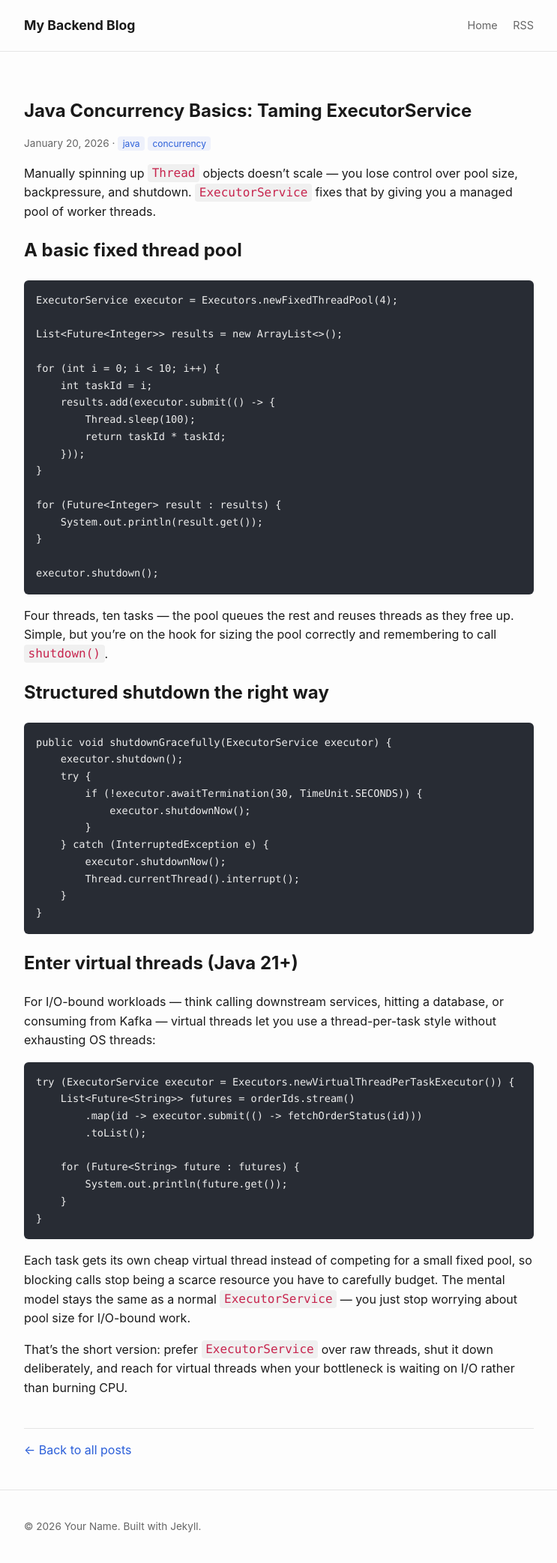
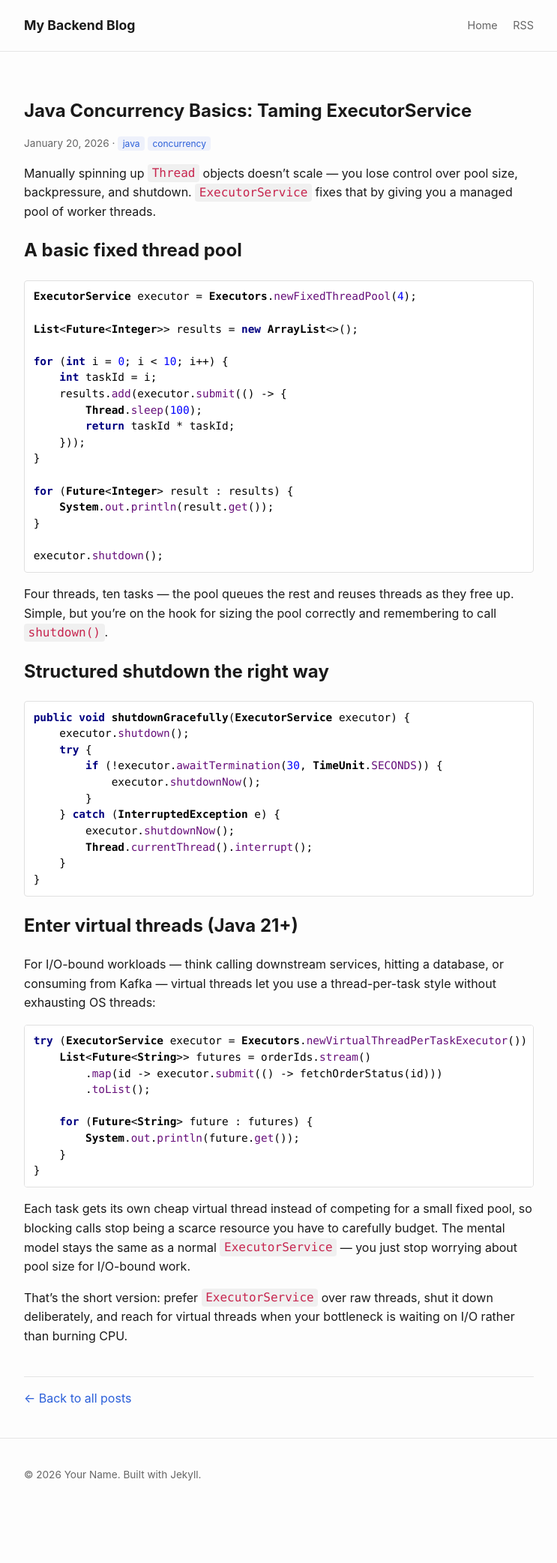
Before and after one commit to KonradNowacki/low-latency, a Jekyll site: the page built from _posts/2026-01-20-java-concurrency-executor-basics.md, in a window 1280 px wide. Shown: the whole page at 75% size, without its empty margins (268-1011 px from the left). Built offline with Jekyll 4.4.1, drawn with Linux system fonts in a browser that asks for light colours; after the commit the page ends 2016 px from its top, so only the background shows below that.

Commit message:
Added jekyll

```diff
--- a/assets/css/style.css
+++ b/assets/css/style.css
@@ -136,3 +136,105 @@ main.wrapper { padding: 2.5rem 1.25rem; }
   color: var(--muted);
   font-size: 0.85rem;
 }
+
+/* ==========================================================================
+   Rouge syntax highlighting theme â€” IntelliJ IDEA "Light (Default)" palette
+   Drop this in assets/css/syntax.css and link it from your layout's <head>:
+   <link rel="stylesheet" href="{{ '/assets/css/syntax.css' | relative_url }}">
+   ========================================================================== */
+
+.highlight,
+.highlight pre {
+    background-color: #ffffff;
+    color: #000000;
+}
+
+.highlight table td { padding: 0 0.5em; }
+.highlight table pre { margin: 0; }
+
+/* line numbers column (rouge linenos="table") */
+.highlight .lineno {
+    color: #a6a6a6;
+    background-color: #f5f5f5;
+    padding-right: 0.75em;
+    padding-left: 0.5em;
+    text-align: right;
+    user-select: none;
+    border-right: 1px solid #e0e0e0;
+}
+
+.highlight pre {
+    padding: 0.9em 1em;
+    border: 1px solid #e0e0e0;
+    border-radius: 4px;
+    overflow-x: auto;
+    font-size: 0.9em;
+    line-height: 1.5;
+}
+
+/* ---- token colors (IntelliJ Light) ---- */
+
+.highlight .c,
+.highlight .c1,
+.highlight .cm,
+.highlight .cs { color: #808080; font-style: italic; }        /* comments */
+.highlight .cp { color: #808000; }                             /* preprocessor */
+
+.highlight .k,
+.highlight .kd,
+.highlight .kn,
+.highlight .kr,
+.highlight .kp,
+.highlight .ow { color: #000080; font-weight: bold; }          /* keywords */
+.highlight .kt,
+.highlight .kc { color: #000080; font-weight: bold; }          /* types / const keywords */
+
+.highlight .s,
+.highlight .s1,
+.highlight .s2,
+.highlight .sb,
+.highlight .sc,
+.highlight .sd,
+.highlight .se,
+.highlight .sh,
+.highlight .si,
+.highlight .sx,
+.highlight .sr,
+.highlight .ss { color: #008000; }                             /* strings */
+
+.highlight .m,
+.highlight .mf,
+.highlight .mh,
+.highlight .mi,
+.highlight .mo,
+.highlight .il { color: #0000ff; }                             /* numbers */
+
+.highlight .nc,
+.highlight .vc { color: #000000; font-weight: bold; }          /* class names */
+.highlight .nf { color: #000000; font-weight: bold; }          /* method/function names */
+.highlight .nd { color: #808000; }                             /* annotations, e.g. @Entity */
+.highlight .na { color: #808000; }                              /* attribute names */
+.highlight .nb,
+.highlight .bp { color: #000080; }                              /* builtins */
+.highlight .nn { color: #000000; }                               /* namespace */
+.highlight .no { color: #000080; font-weight: bold; }             /* constants */
+.highlight .ne { color: #000080; font-weight: bold; }             /* exception names */
+.highlight .nl { color: #000000; }                                /* labels */
+.highlight .nv,
+.highlight .vg,
+.highlight .vi { color: #000000; }                                /* variables */
+.highlight .n,
+.highlight .nx,
+.highlight .py { color: #000000; }                                /* plain names */
+
+.highlight .o,
+.highlight .p { color: #000000; }                                 /* operators / punctuation */
+
+/* JSON-specific: rouge tags string keys as "na" (attribute) or "s2" depending on version */
+.highlight .highlight .na { color: #660e7a; }
+
+.highlight .err { color: #ff0000; background-color: #ffe0e0; }
+.highlight .gh { color: #000080; font-weight: bold; }
+.highlight .gu { color: #800080; font-weight: bold; }
+.highlight .gd { color: #a00000; background-color: #ffdddd; }
+.highlight .gi { color: #008000; background-color: #ddffdd; }
```
